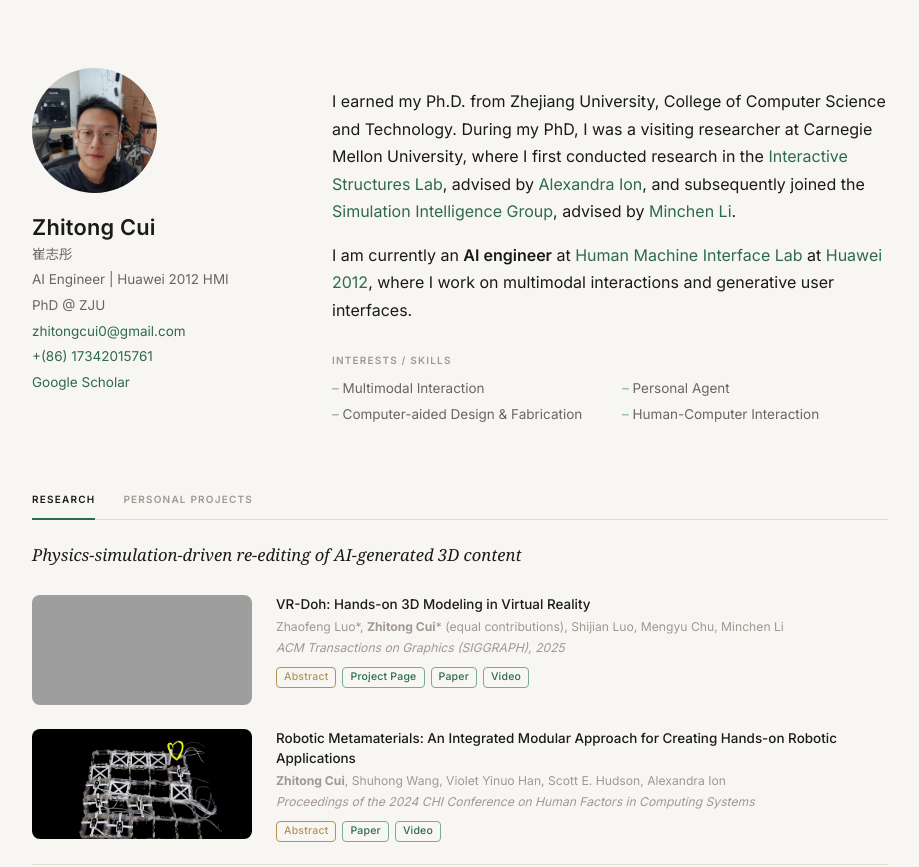
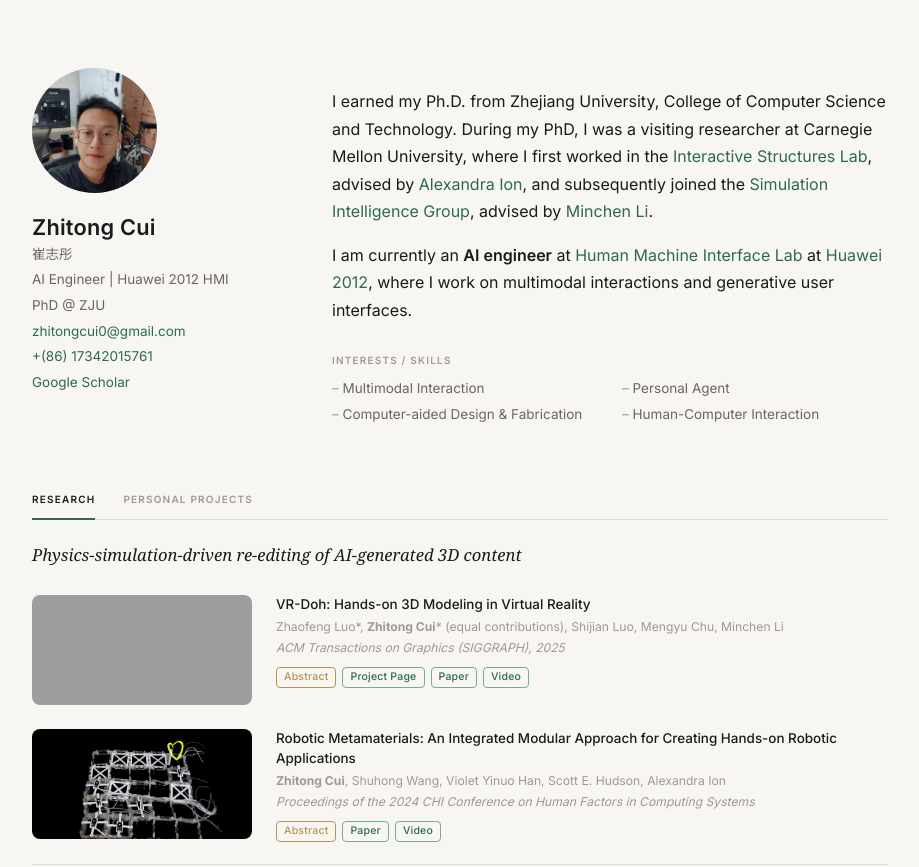
Before and after one commit to zhitongcui/zhitongcui.github.io, a plain HTML site: page index.html in a window 1280 px wide. Shown: the top 867 px of the page, without its empty margins (180-1099 px from the left). Drawn offline with Linux system fonts and the light colour scheme; grey boxes are pictures that could not be loaded; a web font is replaced by a local one.

Commit message:
Use worked in visiting research introduction

```diff
--- a/index.html
+++ b/index.html
@@ -82,7 +82,7 @@
               I earned my Ph.D. from
               Zhejiang University, College of Computer Science and Technology.
               During my PhD, I was a visiting researcher at Carnegie Mellon University,
-              where I first conducted research in the
+              where I first worked in the
               <a class="highlight" href="https://interactive-structures.org/" target="_blank" rel="noreferrer">Interactive Structures Lab</a>, advised by
               <a class="highlight" href="https://alexandraion.com/" target="_blank" rel="noreferrer">Alexandra Ion</a>, and subsequently joined the
               <a class="highlight" href="https://www.cs.cmu.edu/~minchenl/" target="_blank" rel="noreferrer">Simulation Intelligence Group</a>, advised by
```
